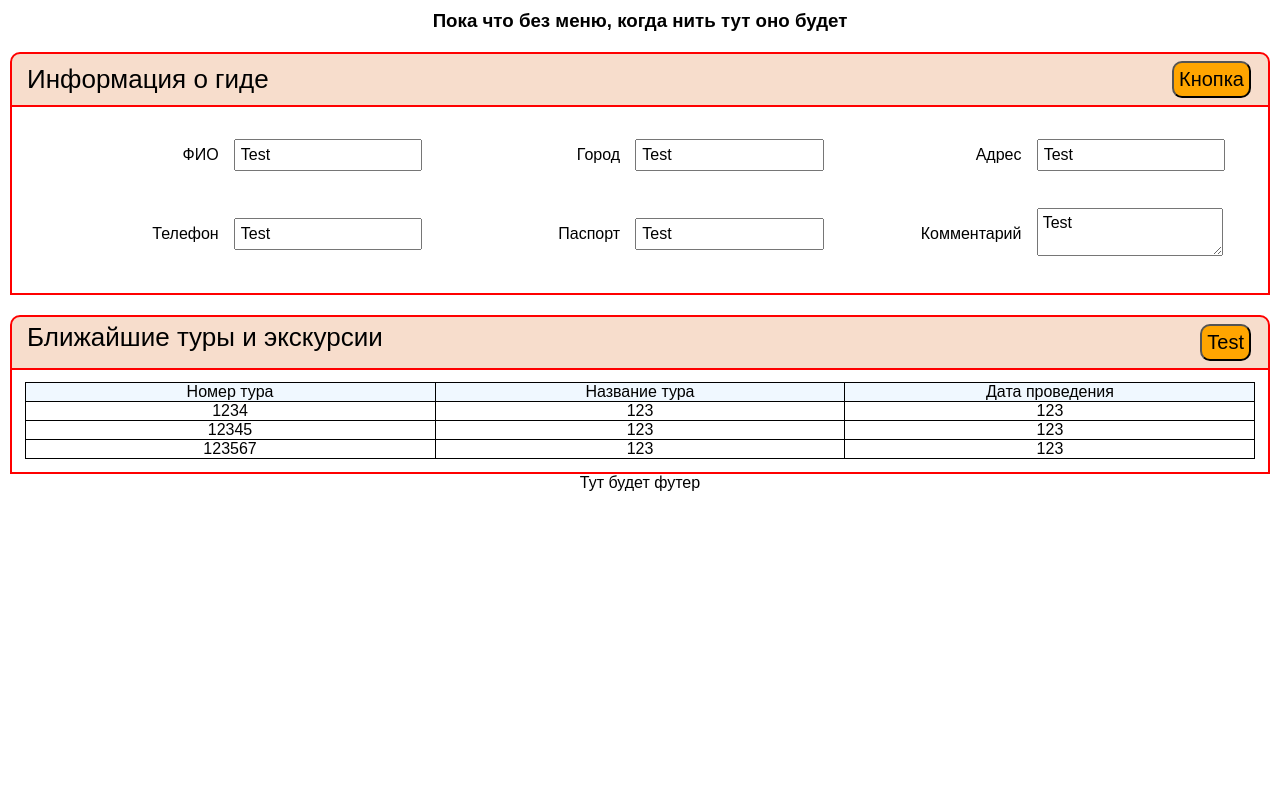
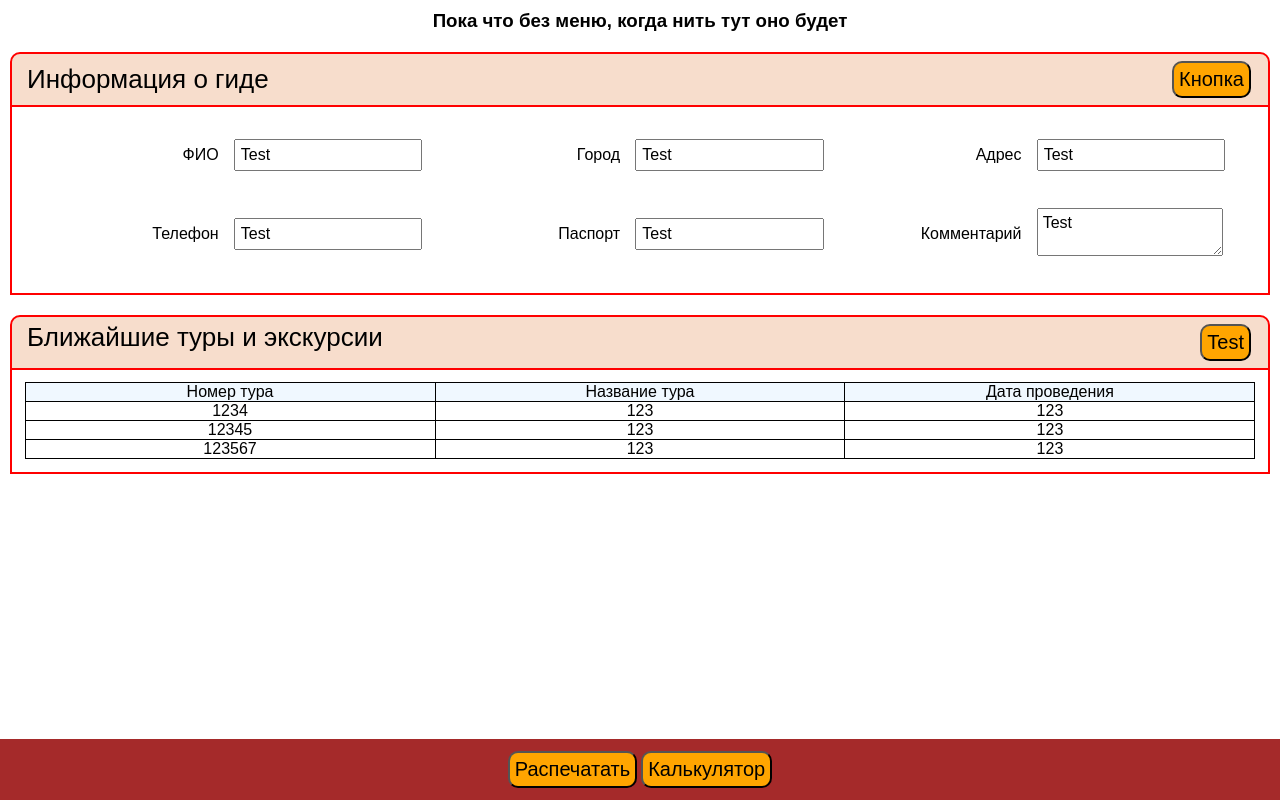
Before and after one commit to Daskendrik/Guided_Tours, a React (Create React App) app in the folder react/tourreact/: page / in a window 1280 px wide. Built offline with nearby package versions, Linux system fonts and the light colour scheme; no server answers.

Commit message:
add btns

```diff
--- a/react/tourreact/src/App.css
+++ b/react/tourreact/src/App.css
@@ -9,3 +9,7 @@
   margin: 10px;
   height: 100%;
 }
+
+body {
+  height: 100%;
+}
--- a/react/tourreact/src/Components/Additional/Footer.js
+++ b/react/tourreact/src/Components/Additional/Footer.js
@@ -1,7 +1,15 @@
+import StandartBtn from '../Buttons/StandartBtn';
 import styles from './Footer.module.css';
 
 const Footer = () => {
-  return <div className={styles.footer}>Тут будет футер</div>;
+  return (
+    <div className={styles.footer}>
+      <div>
+        <StandartBtn title="Распечатать" />
+        <StandartBtn title="Калькулятор" />
+      </div>
+    </div>
+  );
 };
 
 export default Footer;
--- a/react/tourreact/src/Components/Additional/Footer.module.css
+++ b/react/tourreact/src/Components/Additional/Footer.module.css
@@ -1,5 +1,13 @@
 .footer {
-  position: static;
+  position: fixed;
   left: 0;
   bottom: 0;
+  text-align: center;
+  background-color: brown;
+  width: 100%;
 }
+
+.footer div {
+  padding: 10px;
+  text-align: center;
+}
--- a/react/tourreact/src/index.css
+++ b/react/tourreact/src/index.css
@@ -6,8 +6,3 @@ body {
   -webkit-font-smoothing: antialiased;
   -moz-osx-font-smoothing: grayscale;
 }
-
-code {
-  font-family: source-code-pro, Menlo, Monaco, Consolas, 'Courier New',
-    monospace;
-}
```
